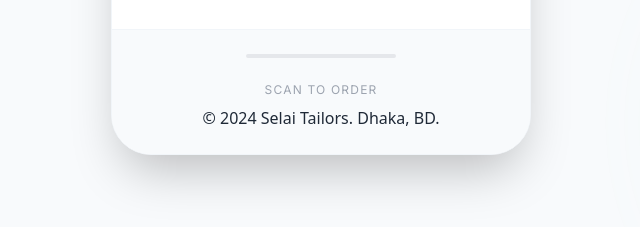
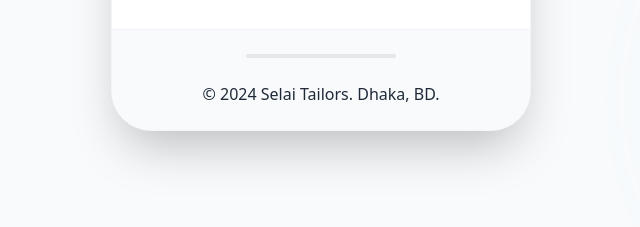
Before and after one commit to ibra-cium/selai-landing, a plain HTML site: page index.html in a window 1280 px wide. Shown: the part 759-986 px from the top of the page, without its empty margins (319-959 px from the left). Drawn offline with nearby package versions, Linux system fonts and the light colour scheme.

Commit message:
Polishing the masterpiece

```diff
--- a/index.html
+++ b/index.html
@@ -128,7 +128,6 @@
         <footer class="bg-slate-50 p-6 text-center border-t border-slate-100 mt-auto">
             <div class="flex flex-col items-center gap-2">
                 <div class="w-[150px] h-1 bg-gray-200 rounded-full mb-4"></div>
-                <p class="font-english text-xs text-gray-400 uppercase tracking-widest">Scan to Order</p>
                 <p className="font-english text-[10px] text-gray-300 mt-2">© 2024 Selai Tailors. Dhaka, BD.</p>
             </div>
         </footer>
```
